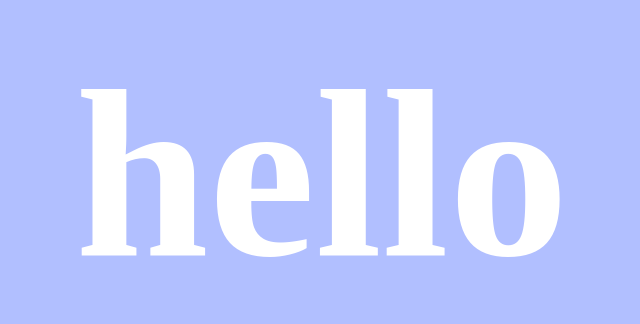
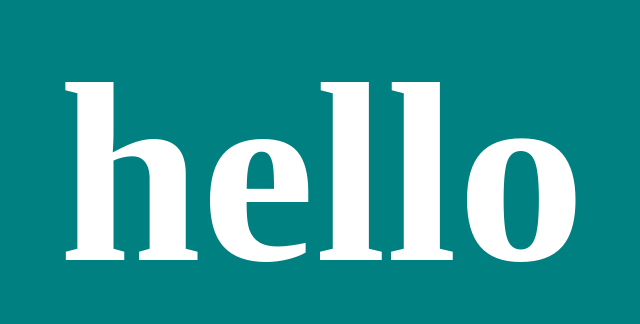
Before and after one commit to xieb3cky/AnimatedTextGitDemo, a plain HTML site: page index.html in a window 1280 px wide. Shown: the part 234-558 px from the top of the page, without its empty margins (318-958 px from the left). Drawn offline with Linux system fonts and the light colour scheme.

Commit message:
tweak css

```diff
--- a/style.css
+++ b/style.css
@@ -3,11 +3,11 @@ body{
     justify-content: center;
     align-items: center;
     height: 100vh;
-    background-color: rgb(177, 191, 255);
+    background-color: teal;
 }
 
 h1{
-    font-size: 15rem;
+    font-size: 16rem;
     font-family: Montserrat;
     color: white;
 }
```
